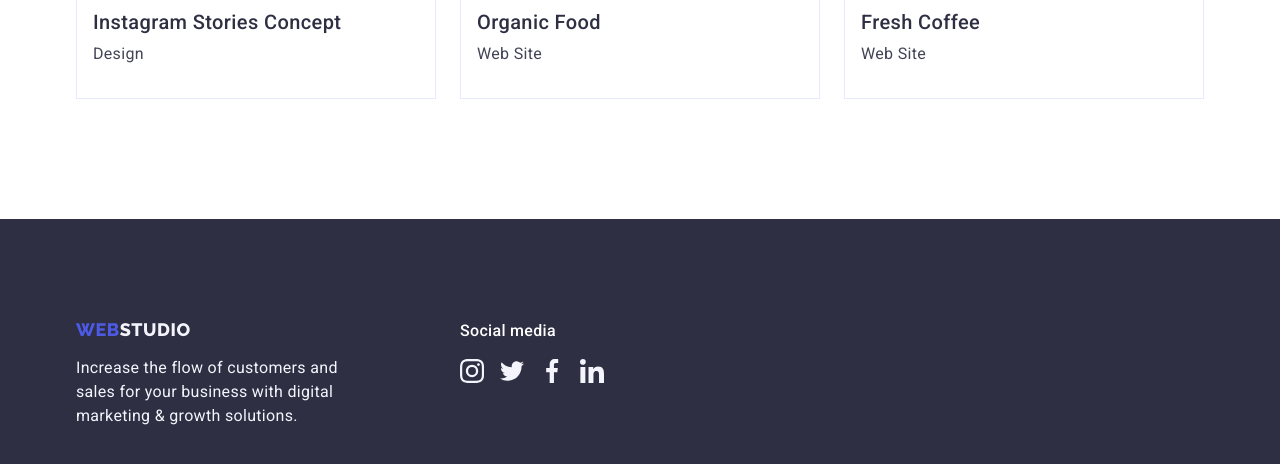
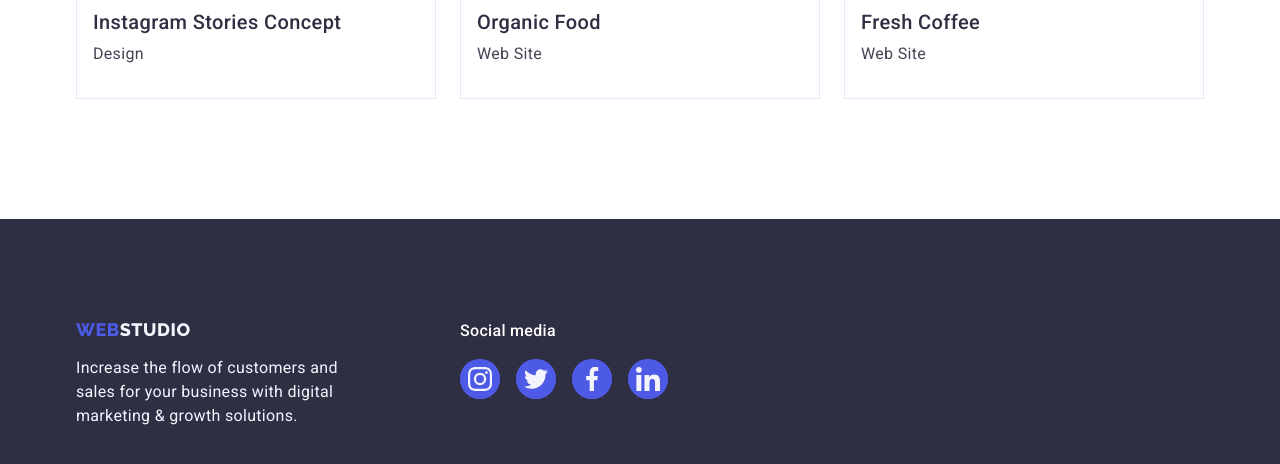
Before and after one commit to AntonRybalko777/goit-markup-hw-04, a plain HTML site: page portfolio.html in a window 1280 px wide. Shown: the part 1548-2012 px from the top of the page. Drawn offline with nearby package versions, Linux system fonts and the light colour scheme.

Commit message:
2nd commit

```diff
--- a/css/styles.css
+++ b/css/styles.css
@@ -280,6 +280,11 @@ body {
   gap: 16px;
 }
 
+.footer .social-link:hover,
+.footer .social-link:focus {
+  background-color: var(--success);
+}
+
 .filters {
   display: flex;
   justify-content: center;
@@ -314,9 +319,12 @@ body {
   padding-bottom: 120px;
 }
 
+.portfolio-link {
+  display: block;
+}
+
 .portfolio-link:hover,
 .portfolio-link:focus {
-  display: inline-block;
   box-shadow: 0px 1px 6px rgba(46, 47, 66, 0.08), 0px 1px 1px rgba(46, 47, 66, 0.16), 0px 2px 1px rgba(46, 47, 66, 0.08);
 }
 
@@ -483,11 +491,7 @@ img {
   justify-content: center;
   align-items: center;
   color: var(--light);
-}
-
-.footer .social-link:hover,
-.footer .social-link:focus {
-  background-color: var(--success);
+  background-color: var(--primary-brand);
 }
 
 .social-icon {
--- a/portfolio.html
+++ b/portfolio.html
@@ -150,28 +150,28 @@
         <div class="footer-socials">
           <p class="footer-socials-p">Social media</p>
           <ul class="list footer-socials-list">
-            <li>
+            <li class="social-item">
               <a class="social-link" href="" rel="noopener norefferer" target="_blank" aria-label="Instagram icon">
                 <svg class="social-icon" width="24" height="24">
                   <use href="./images/icons.svg#instagram"></use>
                 </svg>
               </a>
             </li>
-            <li>
+            <li class="social-item">
               <a class="social-link" href="" rel="noopener norefferer" target="_blank" aria-label="Twitter icon">
                 <svg class="social-icon" width="24" height="24">
                   <use href="./images/icons.svg#twitter"></use>
                 </svg>
               </a>
             </li>
-            <li>
+            <li class="social-item">
               <a class="social-link" href="" rel="noopener norefferer" target="_blank" aria-label="Facebook icon">
                 <svg class="social-icon" width="24" height="24">
                   <use href="./images/icons.svg#facebook"></use>
                 </svg>
               </a>
             </li>
-            <li>
+            <li class="social-item">
               <a class="social-link" href="" rel="noopener norefferer" target="_blank" aria-label="Linkedin icon">
                 <svg class="social-icon" width="24" height="24">
                   <use href="./images/icons.svg#linkedin"></use>
```
Also changed, not shown: index.html (+4 -4 lines).
